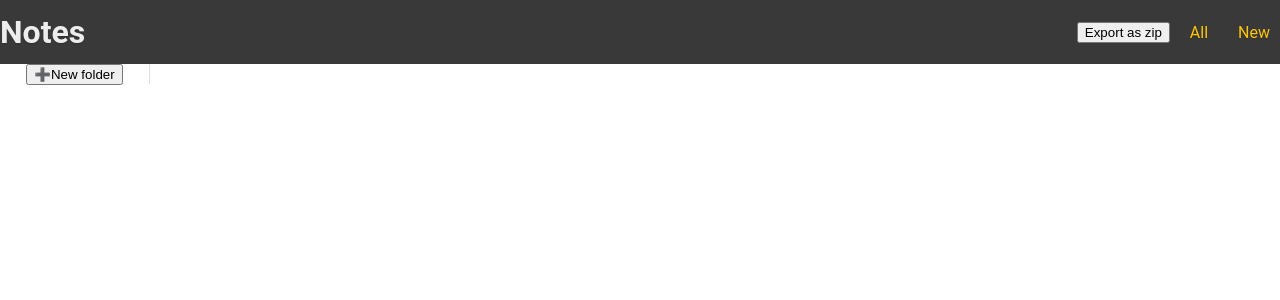
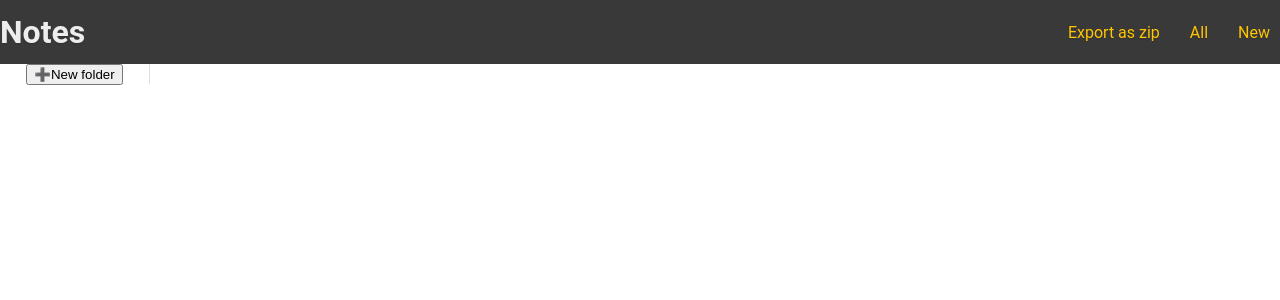
Before and after one commit to fffjacquier/notes-app, a Next.js app: page / in a window 1280 px wide. Shown: the top 300 px of the page. Built offline with nearby package versions, Linux system fonts and the light colour scheme.

Commit message:
update zip and href

```diff
--- a/components/Layout.js
+++ b/components/Layout.js
@@ -3,22 +3,6 @@ import Link from 'next/link'
 import theme from '../styles/theme'
 
 const Layout = ({ children, home }) => {
-  async function getZip() {
-    // get all notes as json
-    const res = await fetch('/api/notes')
-      .then((resp) => resp.json())
-      .then((data) => {
-        console.log(data)
-        fetch('/api/note/zip', {
-          method: 'POST',
-          body: JSON.stringify(data),
-        })
-          .then((resp) => console.log('zip resp:', resp))
-          .catch((err) => console.error(err))
-      })
-      .catch((err) => console.error(err))
-  }
-
   return (
     <div>
       <Head>
@@ -26,7 +10,11 @@ const Layout = ({ children, home }) => {
       </Head>
       <header className="header">
         <h1>Notes</h1>
-        <button onClick={getZip}>Export as zip</button>
+        {/* <Link passHref> */}
+        <a href="/api/notes/zip" download>
+          Export as zip
+        </a>
+        {/* </Link> */}
         <Link href="/">
           <a>All</a>
         </Link>
--- a/pages/api/note/zip.js
+++ b/pages/api/note/zip.js
@@ -1,26 +1,17 @@
 export default (req, res) => {
   const archiver = require('archiver')
-  const fs = require('fs')
-  const path = require('path')
 
   const ZLIB_COMPRESSION = 9
-  const zipPath = path.resolve(__dirname, 'output.zip')
+  console.log(ZLIB_COMPRESSION)
 
   // read notes json file
-  const notes = JSON.parse(req.body).notes
+  const notes = require('../../../../notes/notes.json') //JSON.parse(req.body).notes
+  console.log(notes) // never fired!
 
   // create archive and zip all
   res.setHeader('Content-Type', 'application/zip')
   res.setHeader('Content-disposition', 'attachment; filename=notes.zip')
-  res.status(200)
 
-  // const output = fs.createWriteStream(path.join(__dirname, 'notes.zip'))
-  // Using output gives Error [ERR_STREAM_CANNOT_PIPE]: Cannot pipe, not readable
-  /*
-  output.on('close', () =>
-    console.log('Done!', archive.pointer() + ' total bytes')
-  )
-  */
   const zip = archiver('zip', {
     zlib: { level: ZLIB_COMPRESSION },
   })
@@ -29,17 +20,13 @@ export default (req, res) => {
     console.log('archive error', err)
     throw err
   })
+
   zip.pipe(res)
 
   // add files and folder
   notes.forEach((note) => {
     zip.append(note.content, { name: note.folder + '/' + note.id + '.txt' })
   })
+
   zip.finalize()
-
-  // no download :(
-
-  //res.pipe()
-  // .send(output)
-  res.end()
 }
```
